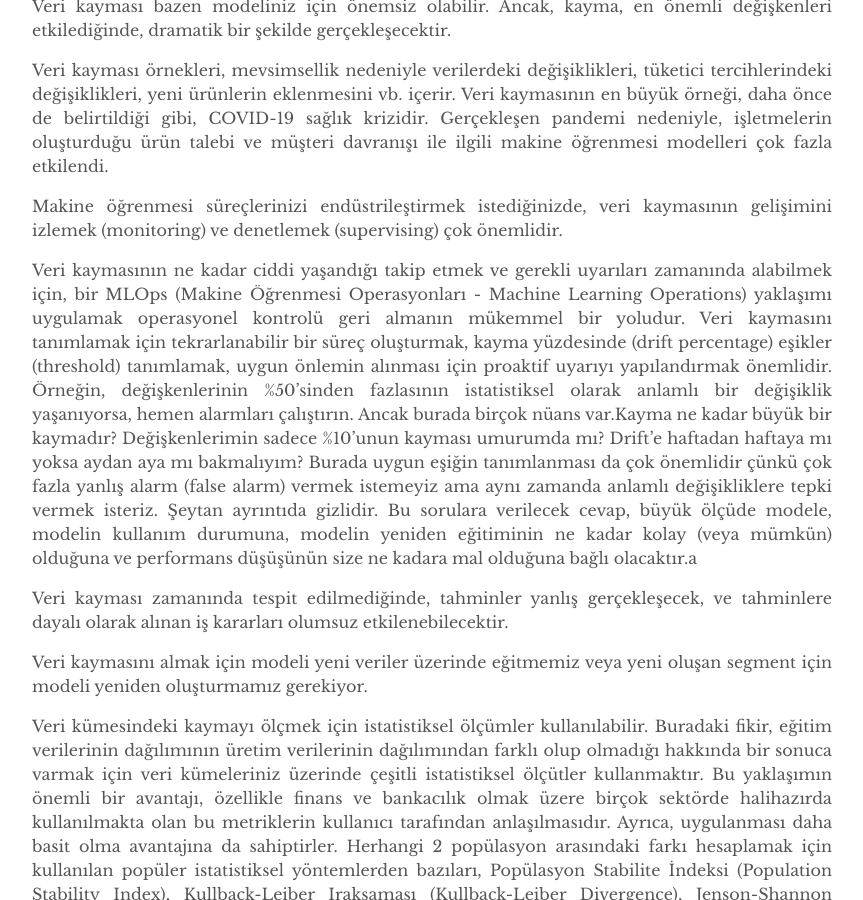
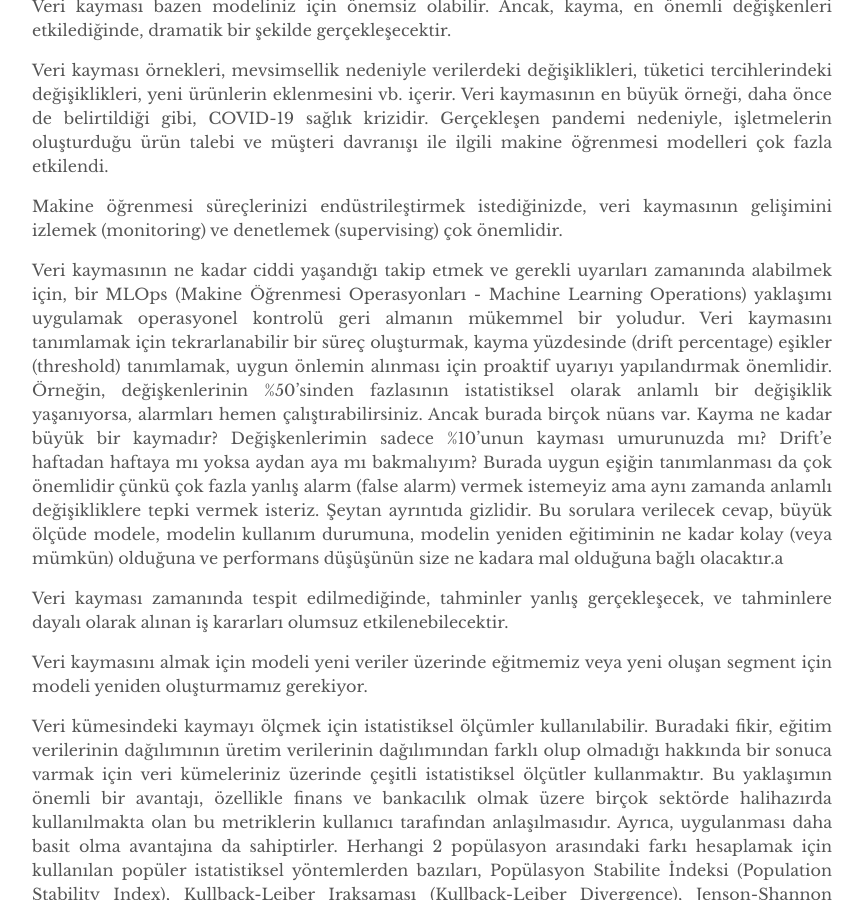
Before and after one commit to mmuratarat/turkish, a Jekyll site: the page built from _posts/2022-01-23-model_concept_data_drift.md, in a window 1280 px wide and 900 px high, scrolled down 5022 px. Shown: the whole window, without its empty margins (208-1071 px from the left). Built offline with Jekyll 4.4.1, drawn with Linux system fonts in a browser that asks for light colours; nearby versions of some CDN libraries; formulas are drawn with MathJax 3; comment, search, counter and statistics services are not loaded.

Commit message:
Update 2022-01-23-model_concept_data_drift.md

```diff
--- a/_posts/2022-01-23-model_concept_data_drift.md
+++ b/_posts/2022-01-23-model_concept_data_drift.md
@@ -64,7 +64,7 @@ Veri kayması örnekleri, mevsimsellik nedeniyle verilerdeki değişiklikleri, t
 
 Makine öğrenmesi süreçlerinizi endüstrileştirmek istediğinizde, veri kaymasının gelişimini izlemek (monitoring) ve denetlemek (supervising) çok önemlidir.
 
-Veri kaymasının ne kadar ciddi yaşandığı takip etmek ve gerekli uyarıları zamanında alabilmek için, bir MLOps (Makine Öğrenmesi Operasyonları - Machine Learning Operations) yaklaşımı uygulamak operasyonel kontrolü geri almanın mükemmel bir yoludur. Veri kaymasını tanımlamak için tekrarlanabilir bir süreç oluşturmak, kayma yüzdesinde (drift percentage) eşikler (threshold) tanımlamak, uygun önlemin alınması için proaktif uyarıyı yapılandırmak önemlidir. Örneğin, değişkenlerinin %50'sinden fazlasının istatistiksel olarak anlamlı bir değişiklik yaşanıyorsa, hemen alarmları çalıştırın. Ancak burada birçok nüans var.Kayma ne kadar büyük bir kaymadır? Değişkenlerimin sadece %10'unun kayması umurumda mı? Drift'e haftadan haftaya mı yoksa aydan aya mı bakmalıyım? Burada uygun eşiğin tanımlanması da çok önemlidir çünkü çok fazla yanlış alarm (false alarm) vermek istemeyiz ama aynı zamanda anlamlı değişikliklere tepki vermek isteriz. Şeytan ayrıntıda gizlidir. Bu sorulara verilecek cevap, büyük ölçüde modele, modelin kullanım durumuna, modelin yeniden eğitiminin ne kadar kolay (veya mümkün) olduğuna ve performans düşüşünün size ne kadara mal olduğuna bağlı olacaktır.a
+Veri kaymasının ne kadar ciddi yaşandığı takip etmek ve gerekli uyarıları zamanında alabilmek için, bir MLOps (Makine Öğrenmesi Operasyonları - Machine Learning Operations) yaklaşımı uygulamak operasyonel kontrolü geri almanın mükemmel bir yoludur. Veri kaymasını tanımlamak için tekrarlanabilir bir süreç oluşturmak, kayma yüzdesinde (drift percentage) eşikler (threshold) tanımlamak, uygun önlemin alınması için proaktif uyarıyı yapılandırmak önemlidir. Örneğin, değişkenlerinin %50'sinden fazlasının istatistiksel olarak anlamlı bir değişiklik yaşanıyorsa, alarmları hemen çalıştırabilirsiniz. Ancak burada birçok nüans var. Kayma ne kadar büyük bir kaymadır? Değişkenlerimin sadece %10'unun kayması umurunuzda mı? Drift'e haftadan haftaya mı yoksa aydan aya mı bakmalıyım? Burada uygun eşiğin tanımlanması da çok önemlidir çünkü çok fazla yanlış alarm (false alarm) vermek istemeyiz ama aynı zamanda anlamlı değişikliklere tepki vermek isteriz. Şeytan ayrıntıda gizlidir. Bu sorulara verilecek cevap, büyük ölçüde modele, modelin kullanım durumuna, modelin yeniden eğitiminin ne kadar kolay (veya mümkün) olduğuna ve performans düşüşünün size ne kadara mal olduğuna bağlı olacaktır.a
 
 Veri kayması zamanında tespit edilmediğinde, tahminler yanlış gerçekleşecek, ve tahminlere dayalı olarak alınan iş kararları olumsuz etkilenebilecektir.
 
```
